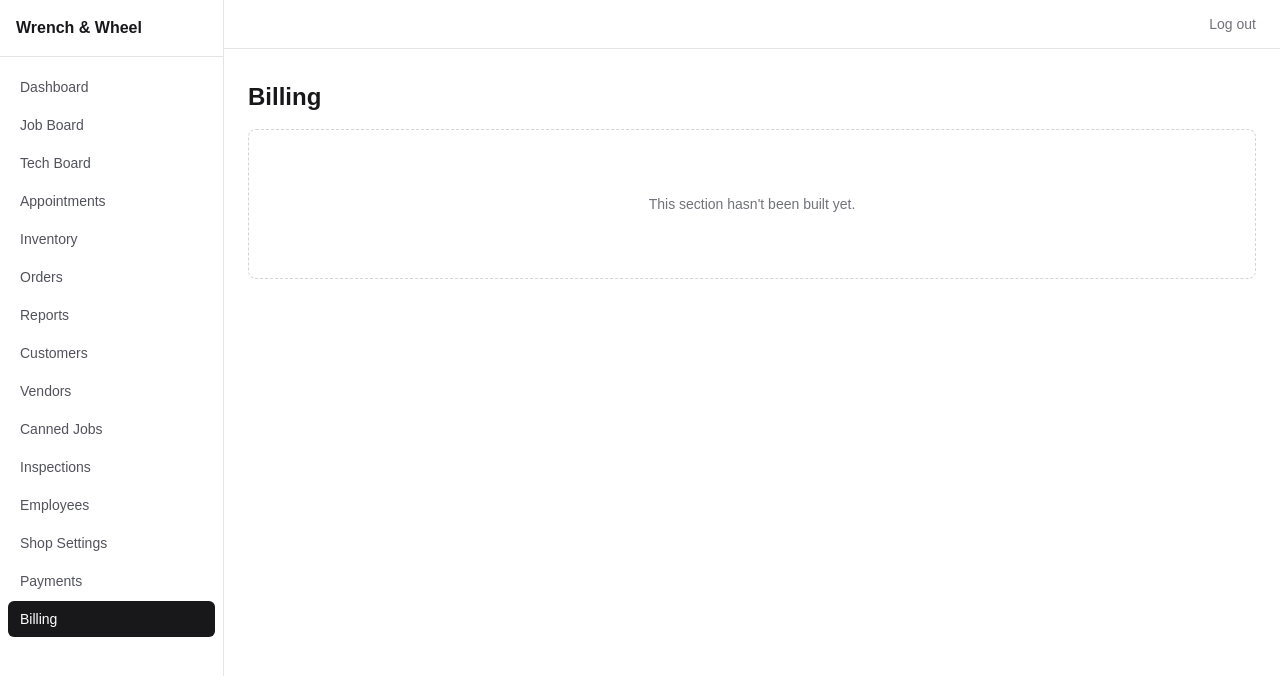
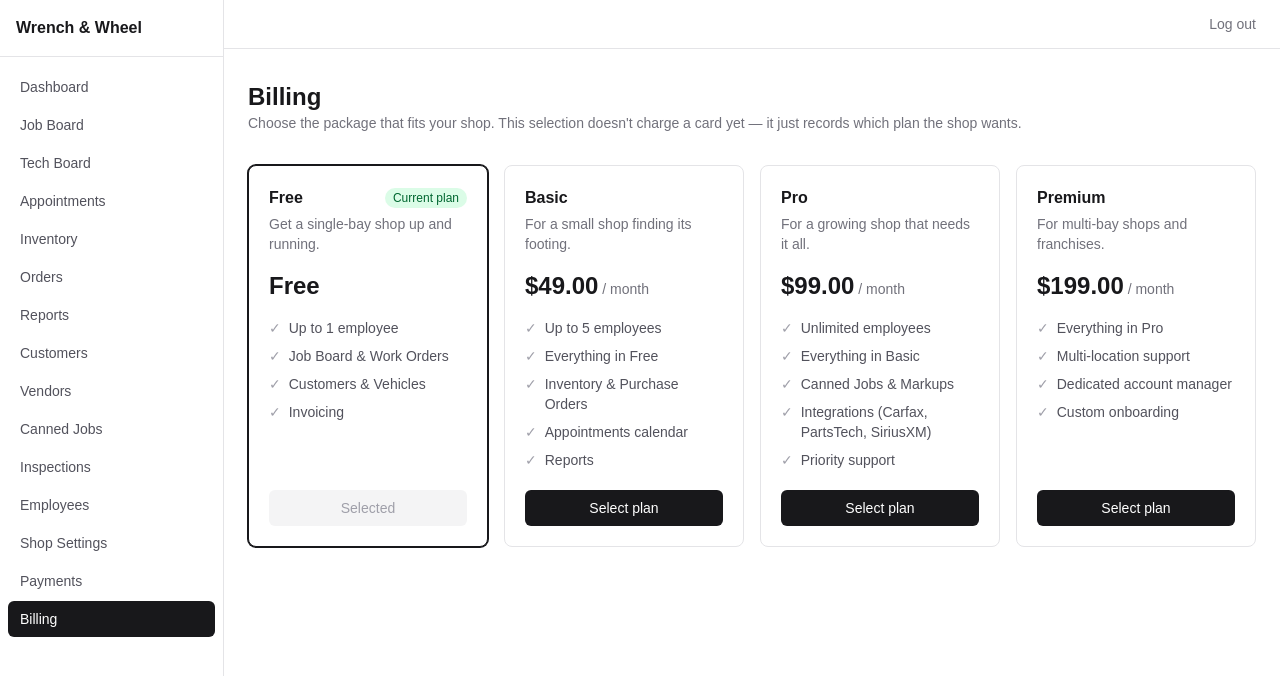
Before and after one commit to Andrew7shop/auto-shop, a Next.js app: page /billing in a window 1280 px wide. Shown: the top 676 px of the page. Built offline with nearby package versions, Linux system fonts and the light colour scheme; no server answers; the database is empty.

Commit message:
Build out Billing with app subscription plan selection
Replaces the placeholder with a pricing-card page (Free/Basic/Pro/Premium)
backed by a new BillingSettings singleton; selecting a plan just records
the choice, no payment processor is wired up.

```diff
--- /dev/null
+++ b/src/app/(app)/billing/actions.ts
@@ -0,0 +1,22 @@
+"use server";
+
+import { z } from "zod";
+import { revalidatePath } from "next/cache";
+import { prisma } from "@/lib/prisma";
+import { getBillingPlan } from "@/lib/billing-plans";
+
+const selectPlanSchema = z.object({
+  planId: z.string().refine((id) => getBillingPlan(id) !== undefined, "Unknown plan"),
+});
+
+export async function selectPlan(formData: FormData) {
+  const { planId } = selectPlanSchema.parse({ planId: formData.get("planId") });
+
+  await prisma.billingSettings.upsert({
+    where: { id: "billing" },
+    create: { id: "billing", currentPlanId: planId },
+    update: { currentPlanId: planId },
+  });
+
+  revalidatePath("/billing");
+}
--- a/src/app/(app)/billing/page.tsx
+++ b/src/app/(app)/billing/page.tsx
@@ -1,5 +1,81 @@
-import { PlaceholderPage } from "@/components/placeholder-page";
+import { BILLING_PLANS, DEFAULT_BILLING_PLAN_ID } from "@/lib/billing-plans";
+import { getBillingSettings } from "@/lib/billing-settings";
+import { formatCurrency } from "@/lib/money";
+import { selectPlan } from "./actions";
 
-export default function BillingPage() {
-  return <PlaceholderPage title="Billing" />;
+export const dynamic = "force-dynamic";
+
+export default async function BillingPage() {
+  const settings = await getBillingSettings();
+  const currentPlanId = settings?.currentPlanId ?? DEFAULT_BILLING_PLAN_ID;
+
+  return (
+    <div className="space-y-8">
+      <div>
+        <h1 className="text-2xl font-semibold text-zinc-900 dark:text-zinc-50">Billing</h1>
+        <p className="text-sm text-zinc-500">
+          Choose the package that fits your shop. This selection doesn&apos;t charge a card yet — it just records
+          which plan the shop wants.
+        </p>
+      </div>
+
+      <div className="grid grid-cols-1 gap-4 sm:grid-cols-2 lg:grid-cols-4">
+        {BILLING_PLANS.map((plan) => {
+          const isCurrent = plan.id === currentPlanId;
+          return (
+            <div
+              key={plan.id}
+              className={`flex flex-col rounded-lg border bg-white p-5 dark:bg-zinc-950 ${
+                isCurrent
+                  ? "border-zinc-900 ring-1 ring-zinc-900 dark:border-zinc-50 dark:ring-zinc-50"
+                  : "border-zinc-200 dark:border-zinc-800"
+              }`}
+            >
+              <div className="flex items-center justify-between">
+                <h2 className="font-semibold text-zinc-900 dark:text-zinc-50">{plan.name}</h2>
+                {isCurrent && (
+                  <span className="rounded-full bg-green-100 px-2 py-0.5 text-xs font-medium text-green-800 dark:bg-green-900/40 dark:text-green-300">
+                    Current plan
+                  </span>
+                )}
+              </div>
+
+              <p className="mt-1 text-sm text-zinc-500">{plan.tagline}</p>
+
+              <p className="mt-4">
+                <span className="text-2xl font-semibold text-zinc-900 dark:text-zinc-50">
+                  {plan.monthlyPrice === 0 ? "Free" : formatCurrency(plan.monthlyPrice)}
+                </span>
+                {plan.monthlyPrice > 0 && <span className="text-sm text-zinc-500"> / month</span>}
+              </p>
+
+              <ul className="mt-4 flex-1 space-y-2 text-sm text-zinc-600 dark:text-zinc-400">
+                {plan.features.map((feature) => (
+                  <li key={feature} className="flex gap-2">
+                    <span className="text-zinc-400 dark:text-zinc-600">&#10003;</span>
+                    <span>{feature}</span>
+                  </li>
+                ))}
+              </ul>
+
+              <form action={selectPlan} className="mt-5">
+                <input type="hidden" name="planId" value={plan.id} />
+                <button
+                  type="submit"
+                  disabled={isCurrent}
+                  className={`w-full rounded-md px-3 py-2 text-sm font-medium ${
+                    isCurrent
+                      ? "cursor-default bg-zinc-100 text-zinc-400 dark:bg-zinc-900 dark:text-zinc-600"
+                      : "bg-zinc-900 text-white hover:bg-zinc-700 dark:bg-zinc-50 dark:text-zinc-900 dark:hover:bg-zinc-200"
+                  }`}
+                >
+                  {isCurrent ? "Selected" : "Select plan"}
+                </button>
+              </form>
+            </div>
+          );
+        })}
+      </div>
+    </div>
+  );
 }
--- /dev/null
+++ b/src/lib/billing-plans.ts
@@ -0,0 +1,56 @@
+export interface BillingPlan {
+  id: string;
+  name: string;
+  monthlyPrice: number;
+  tagline: string;
+  features: string[];
+}
+
+export const BILLING_PLANS: BillingPlan[] = [
+  {
+    id: "free",
+    name: "Free",
+    monthlyPrice: 0,
+    tagline: "Get a single-bay shop up and running.",
+    features: ["Up to 1 employee", "Job Board & Work Orders", "Customers & Vehicles", "Invoicing"],
+  },
+  {
+    id: "basic",
+    name: "Basic",
+    monthlyPrice: 49,
+    tagline: "For a small shop finding its footing.",
+    features: [
+      "Up to 5 employees",
+      "Everything in Free",
+      "Inventory & Purchase Orders",
+      "Appointments calendar",
+      "Reports",
+    ],
+  },
+  {
+    id: "pro",
+    name: "Pro",
+    monthlyPrice: 99,
+    tagline: "For a growing shop that needs it all.",
+    features: [
+      "Unlimited employees",
+      "Everything in Basic",
+      "Canned Jobs & Markups",
+      "Integrations (Carfax, PartsTech, SiriusXM)",
+      "Priority support",
+    ],
+  },
+  {
+    id: "premium",
+    name: "Premium",
+    monthlyPrice: 199,
+    tagline: "For multi-bay shops and franchises.",
+    features: ["Everything in Pro", "Multi-location support", "Dedicated account manager", "Custom onboarding"],
+  },
+];
+
+export const DEFAULT_BILLING_PLAN_ID = "free";
+
+export function getBillingPlan(id: string): BillingPlan | undefined {
+  return BILLING_PLANS.find((plan) => plan.id === id);
+}
--- /dev/null
+++ b/src/lib/billing-settings.ts
@@ -0,0 +1,5 @@
+import { prisma } from "@/lib/prisma";
+
+export async function getBillingSettings() {
+  return prisma.billingSettings.findUnique({ where: { id: "billing" } });
+}
```
Also changed, not shown: 2 other files (tests, documents, lock files or other folders).
